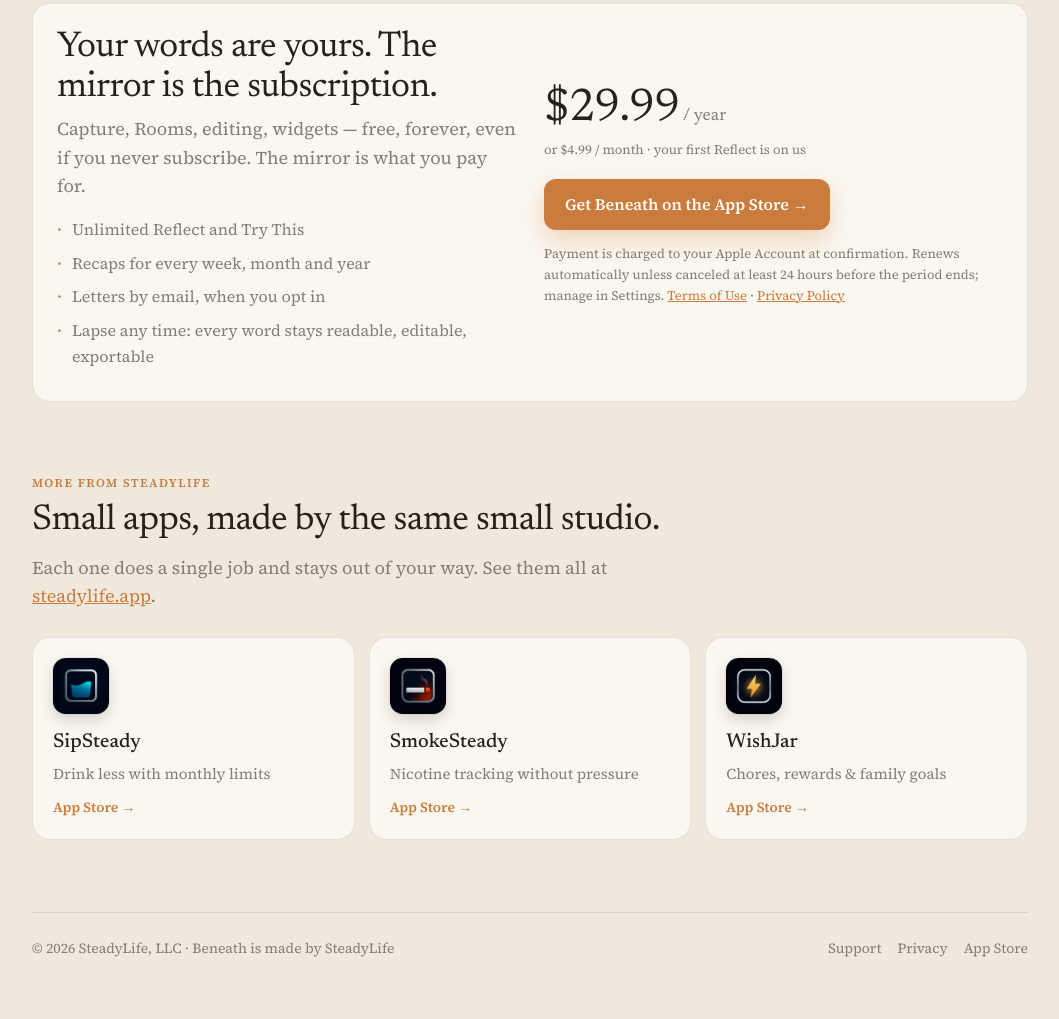
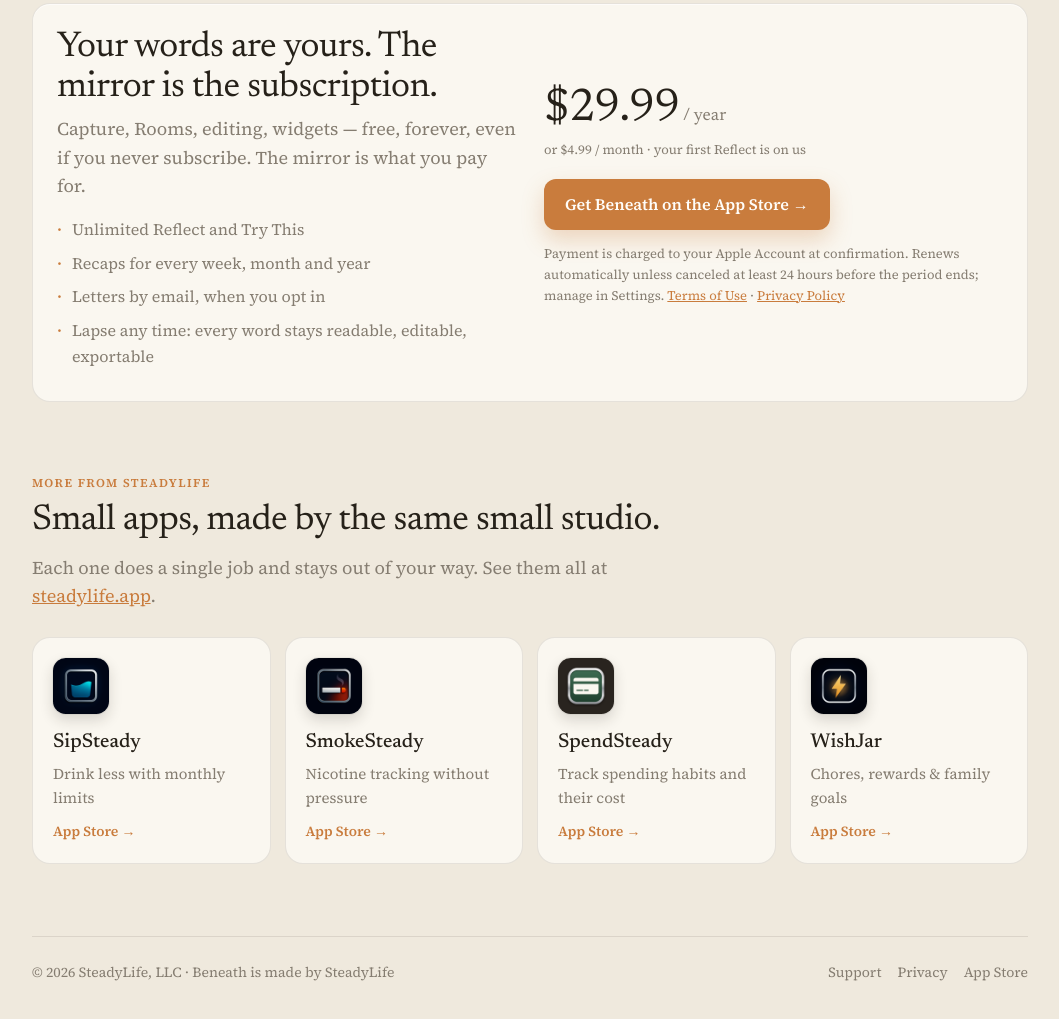
Before and after one commit to nwaine/BeneathSite, a plain HTML site: page index.html in a window 1280 px wide. Shown: the part 2897-3916 px from the top of the page, without its empty margins (110-1169 px from the left). Drawn offline with Linux system fonts and the light colour scheme.

Commit message:
Add SpendSteady to the related apps section

```diff
--- a/index.html
+++ b/index.html
@@ -153,6 +153,12 @@
             <span class="more-sub">Nicotine tracking without pressure</span>
             <span class="more-cta">App Store →</span>
           </a>
+          <a class="more-card" href="https://apps.apple.com/app/id6804992060" target="_blank" rel="noopener">
+            <img src="/img/spendsteady.png" alt="" width="56" height="56" />
+            <span class="more-name">SpendSteady</span>
+            <span class="more-sub">Track spending habits and their cost</span>
+            <span class="more-cta">App Store →</span>
+          </a>
           <a class="more-card" href="https://apps.apple.com/app/id6804933445" target="_blank" rel="noopener">
             <img src="/img/wishjar.png" alt="" width="56" height="56" />
             <span class="more-name">WishJar</span>
--- a/site.css
+++ b/site.css
@@ -202,7 +202,8 @@ footer a:hover { color: var(--ink); }
 footer .links { display: flex; gap: 16px; flex-wrap: wrap; }
 
 /* More from SteadyLife */
-.more-grid { display: grid; grid-template-columns: repeat(3, minmax(0, 1fr)); gap: 14px; }
+.more-grid { display: grid; grid-template-columns: repeat(4, minmax(0, 1fr)); gap: 14px; }
+@media (max-width: 960px) { .more-grid { grid-template-columns: repeat(2, minmax(0, 1fr)); } }
 @media (max-width: 720px) { .more-grid { grid-template-columns: minmax(0, 1fr); } }
 .more-card {
   display: grid; gap: 4px; text-decoration: none; color: var(--ink);
```
Also changed, not shown: img/spendsteady.png (added).
